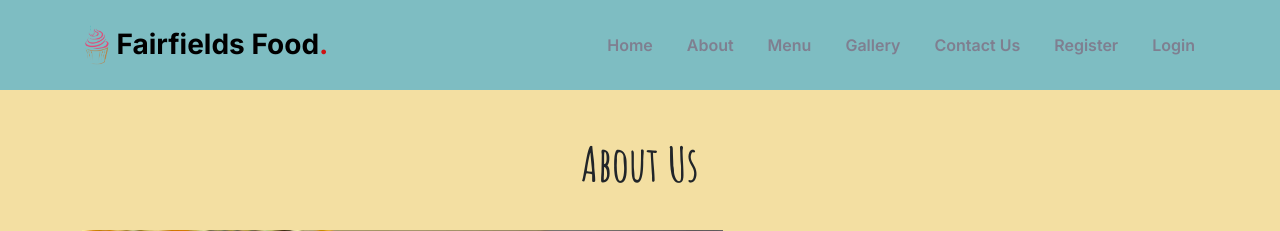
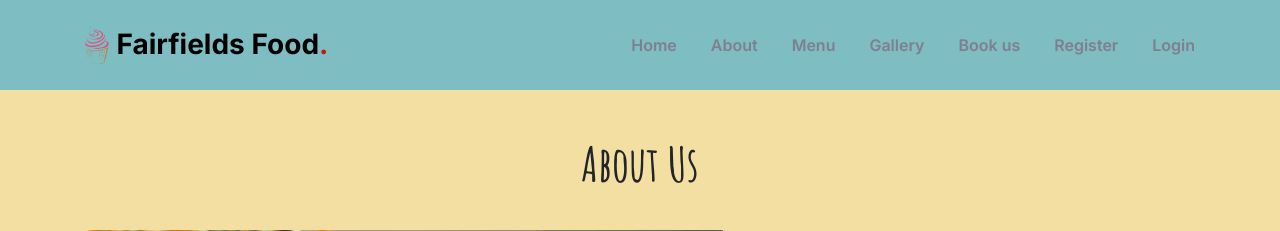
Before and after one commit to Chr15w1986/Fairfields-Food, a Django app: page /about in a window 1280 px wide. Shown: the top 231 px of the page. Run offline with Django 3.2, Linux system fonts and the light colour scheme; some libraries are stand-ins or nearby versions.

Commit message:
change contact us to match book us button

```diff
--- a/templates/base.html
+++ b/templates/base.html
@@ -69,16 +69,16 @@
                         <li><a href="{% url 'about' %}">About</a></li>
                         <li><a href="{% url 'menu' %}">Menu</a></li>
                         <li><a href="{% url 'gallery' %}">Gallery</a></li>
+                        <li><a href="#contact">Book us</a></li>
                         <li><a href="{% url 'profiles' %}">{{ user.username }}'s
                             Profile</a></li>
-                        <li><a href="#contact">Contact Us</a></li>
                         <li><a href="{% url 'account_logout' %}">Logout</a></li>
                     {% else %}
                         <li><a href="{% url 'home' %}">Home</a></li>
                         <li><a href="{% url 'about' %}">About</a></li>
                         <li><a href="{% url 'menu' %}">Menu</a></li>
                         <li><a href="{% url 'gallery' %}">Gallery</a></li>
-                        <li><a href="#">Contact Us</a></li>
+                        <li><a href="#">Book us</a></li>
                         <li><a href="{% url 'account_signup' %}">Register</a></li>
                         <li><a href="{% url 'account_login' %}">Login</a></li>
                     {% endif %}
```
